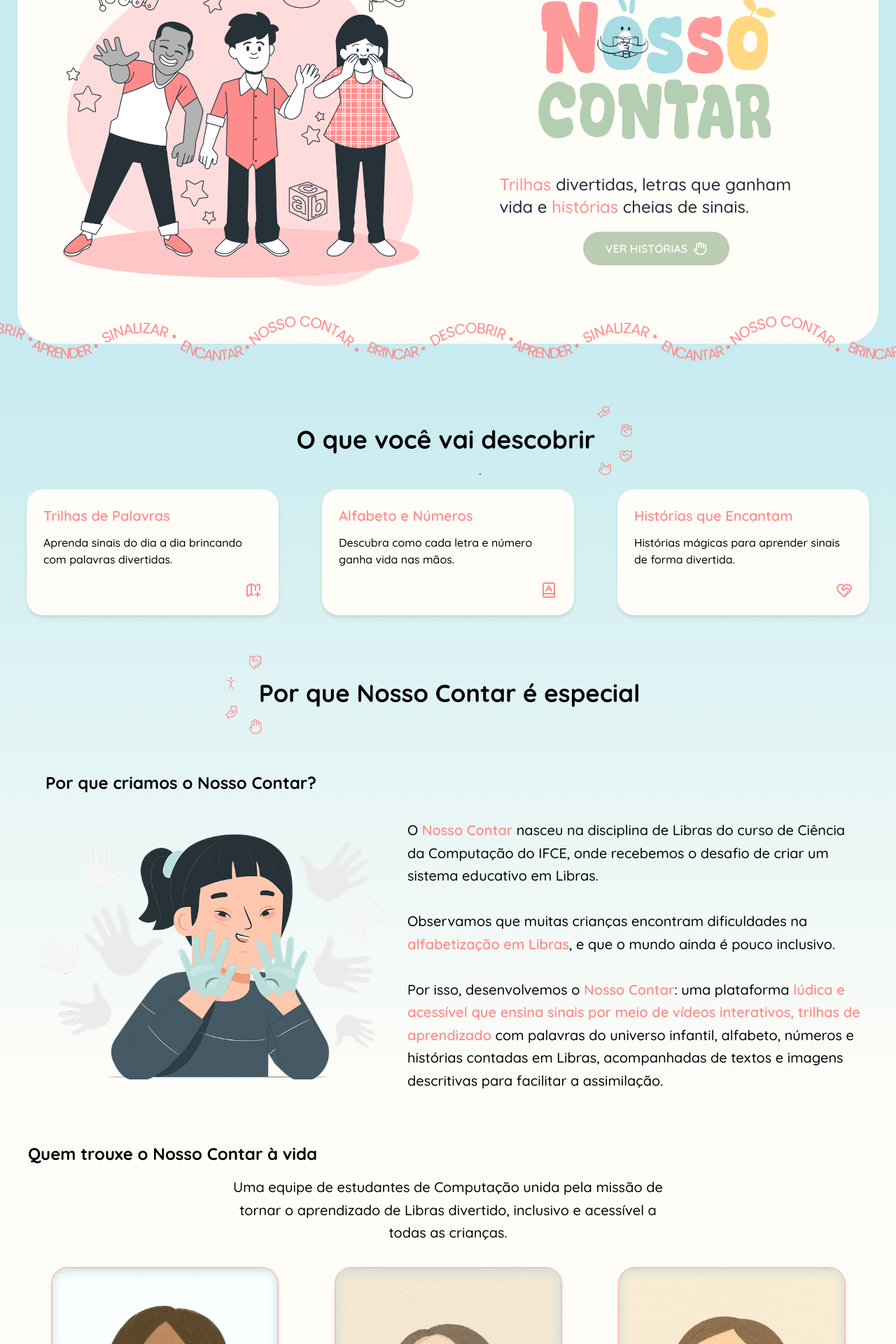
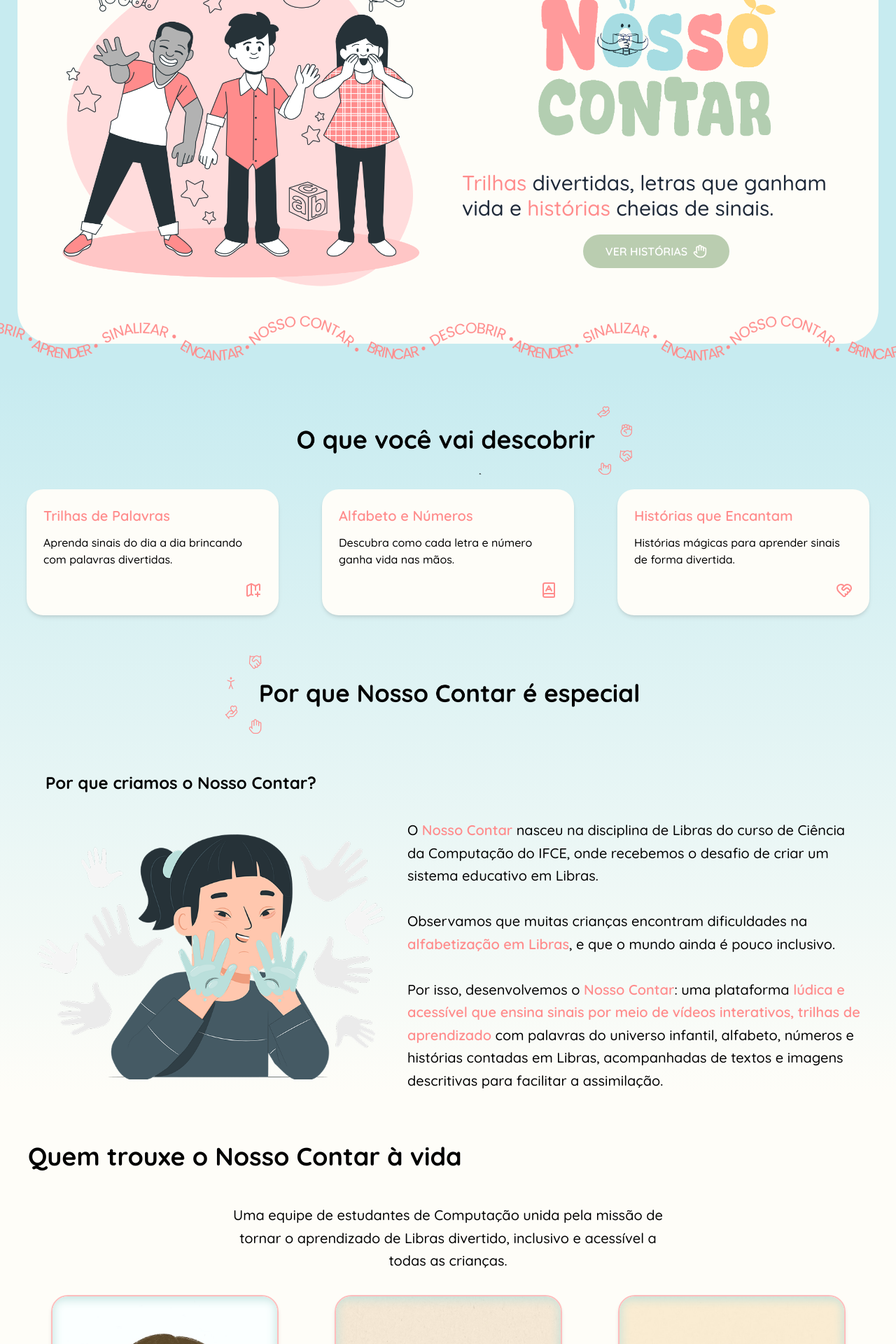
Before and after one commit to laiscoutinho/nosso-contar, a React (Vite) app: page / in a window 1280 px wide. Shown: the part 260-2180 px from the top of the page at 70% size. Built offline with nearby package versions, Linux system fonts and the light colour scheme; a web font is replaced by a local one.

Commit message:
style: standardizing page elements, such as title, section topics, subtitles

```diff
--- a/src/components/PlayCard/index.jsx
+++ b/src/components/PlayCard/index.jsx
@@ -19,7 +19,7 @@
                         background: "linear-gradient(180deg, #ffd1e8, #ffffff)",
                     }}
                 >
-                    <img src={logo} alt="Logo" className="w-16 h-16 object-contain" />
+                    <img src={logo} alt="Logo" className="w-30 h-30 object-contain" />
                 </div>
 
                 {/* Verso — conteudo */}
--- a/src/components/Texts/ItemListLI/index.jsx
+++ b/src/components/Texts/ItemListLI/index.jsx
@@ -1,15 +1,16 @@
 import mascoteNossoContar from "../../../assets/logo/mascote.png"
 
-const ItemListLI = ({ index, text, icon }) => {
+const ItemListLI = ({ index, text, icon, className = "" }) => {
     return (
         <li
             key={index}
-            className="
+            className={`
                 flex items-center
                 gap-8
                 text-lg text-gray-800
                 mb-5
-            "
+                ${className}
+            `}
         >
             <img
                 src={mascoteNossoContar}
--- a/src/components/Texts/SubtitleP/index.jsx
+++ b/src/components/Texts/SubtitleP/index.jsx
@@ -1,10 +1,11 @@
-const SubtitleP = ({ children }) => {
+const SubtitleP = ({ children, className = "" }) => {
     return (
         <div>
-            <p className="  flex-1 text-left
+            <p className={`  flex-1 text-left
                             text-lg sm:text-xl md:text-3xl
                             text-gray-800 max-w-[700px] font-medium
-                        "
+                            ${className}
+                        `}
             >
                 {children}
             </p>
--- a/src/components/Texts/TitleH1/index.jsx
+++ b/src/components/Texts/TitleH1/index.jsx
@@ -1,14 +1,15 @@
-const TitleH1 = ({ title, image, altImage }) => {
+const TitleH1 = ({ title, image, altImage, className = "" }) => {
     return (
         <div className=" w-full flex items-center justify-between
                          gap-4
                        "
         >
-            <h1 className=" text-base sm:text-3xl md:text-5xl
+            <h1 className={` text-base sm:text-3xl md:text-5xl
                             font-bold leading-tight
                             max-w-[60%]
                             text-left
-                "
+                            ${className}
+                `}
             >
                 {title}
             </h1>
--- a/src/components/Texts/TitleH2/index.jsx
+++ b/src/components/Texts/TitleH2/index.jsx
@@ -1,7 +1,7 @@
-const TitleH2 = ({ children }) => {
+const TitleH2 = ({ children, className = "" }) => {
     return (
         <div>
-            <h2 className="text-base font-bold mb-12 sm:text-2xl md:text-4xl">
+            <h2 className={`text-base font-bold mb-12 sm:text-2xl md:text-4xl ${className}`}>
                 {children}
             </h2>
         </div>
--- a/src/pages/LandingPage/view.jsx
+++ b/src/pages/LandingPage/view.jsx
@@ -14,10 +14,12 @@
 import Thais from "../../assets/team/thais.jpg";
 import Thalyta from "../../assets/team/thalyta.jpg";
 
+import SubtitleP from "../../components/Texts/SubtitleP";
 import Button from "../../components/Button/index";
 import WaveBackground from "../../components/WaveBackground/index";
 import LearningCard from "../../components/LearningCard/index";
 import TeamMemberCard from "../../components/TeamMemberCard/index";
+import TitleH2 from "../../components/Texts/TitleH2";
 
 const members = [
   { avatar: Claudia, name: "Claudia Ferreira", role: "Vídeos & Frontend", onCLick: "https://github.com/claudia-souza" },
@@ -50,11 +52,12 @@
             className="w-[200px] sm:w-[250px] md:w-[300px] lg:w-[350px] mb-4 sm:mb-6 select-none"
           />
 
-          <p className="text-lg sm:text-xl md:text-2xl text-gray-800 max-w-md font-medium">
-            <span className="text-(--pink-strong)">Trilhas</span> divertidas, letras que
-            ganham vida e <span className="text-(--pink-strong)">histórias</span> cheias
-            de sinais.
-          </p>
+          <SubtitleP className="text-center">
+            <span className="text-(--pink-strong)">Trilhas </span>
+            divertidas, letras que ganham vida e
+            <span className="text-(--pink-strong)"> histórias </span>
+            cheias de sinais.
+          </SubtitleP>
 
           <Button
             onClick={() => navigate("/historias")}
@@ -132,9 +135,9 @@
 
       <div className="bg-(--white-soft)">
         <section className="flex flex-col items-start px-6 md:px-10 py-18">
-          <h2 className="text-base sm:text-xl md:text-2xl font-bold mb-4">
+          <TitleH2 className="flex-start">
             Quem trouxe o Nosso Contar à vida
-          </h2>
+          </TitleH2>
 
           <div className="w-full flex justify-center">
             <p className="text-base font-medium sm:text-lg md:text-xl leading-relaxed max-w-[650px] text-center">
--- a/src/pages/MemoryGame/PlayGame/view.jsx
+++ b/src/pages/MemoryGame/PlayGame/view.jsx
@@ -1,7 +1,11 @@
 import React, { useState, useEffect } from "react";
 
+import { Play } from "lucide-react"
 import Logo from "../../../assets/logo/logo_Nosso_Contar.png";
+
+import TitleH2 from "../../../components/Texts/TitleH2/index"
 import PlayCard from "../../../components/PlayCard/index";
+import Button from "../../../components/Button";
 
 import gameData from "../../../service/memoryData.json";
 import trailsData from "../../../service/trailsCard.json"
@@ -70,19 +74,24 @@
     return (
         <div className="w-full h-full flex flex-col items-center justify-center">
             {!start && (
-                <button onClick={() => setStart(true)}
-                        className="px-6 py-3 bg-(--pink-strong) text-white rounded-2xl text-xl font-bold shadow-lg"
+                <Button
+                    bgColor = "bg-(--pink-strong)"
+                    fontSize = "text-xl"
+                    icon={<Play />}
+                    className="px-20 py-5 text-5xl font-bold shadow-lg"
+                    onClick={() => setStart(true)}
                 >
                     JOGAR
-                </button>
+                </Button>
             )}
 
             {start && (
                 <div>
-                    <h2 className="text-base sm:text-xl md:text-2xl font-bold mb-6">
+                    <TitleH2 className="text-center sm:text-xl md:text-3xl">
                         Tema:
                         <span className="text-(--pink-strong)"> {trail.titulo}</span>!
-                    </h2>
+                    </TitleH2>
+
                     <div className="grid grid-cols-4 gap-4 mt-6 w-760 h-520"
                         style={{ width: "760px", height: "520px" }}
                     >
@@ -103,7 +112,8 @@
                             );
                         })}
                     </div>
-                    Acertos e erros
+                    Acertos:
+                    Erros:
                 </div>
             )}
         </div>
```
